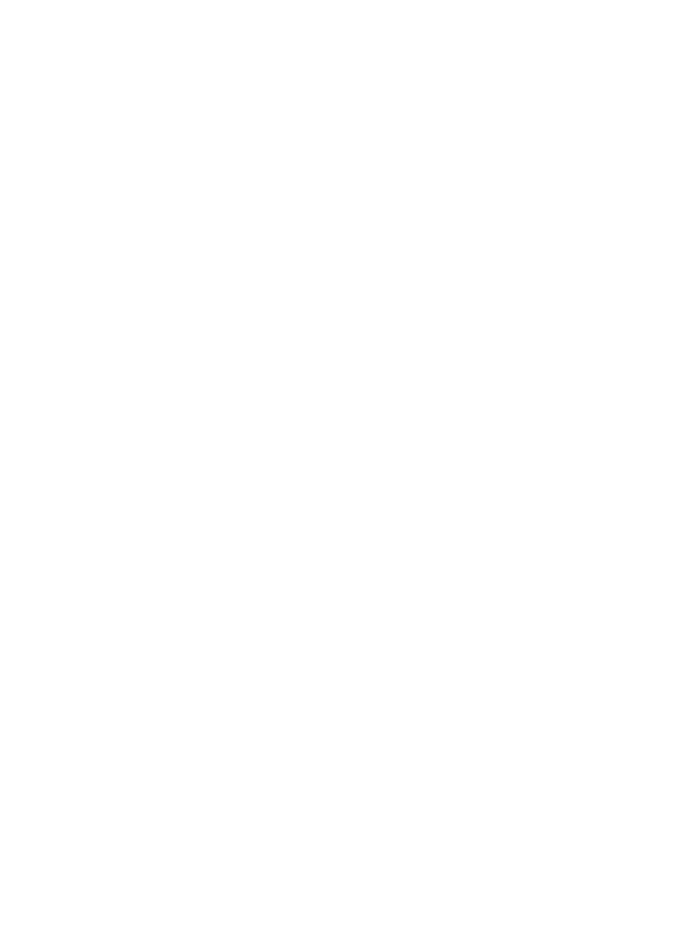
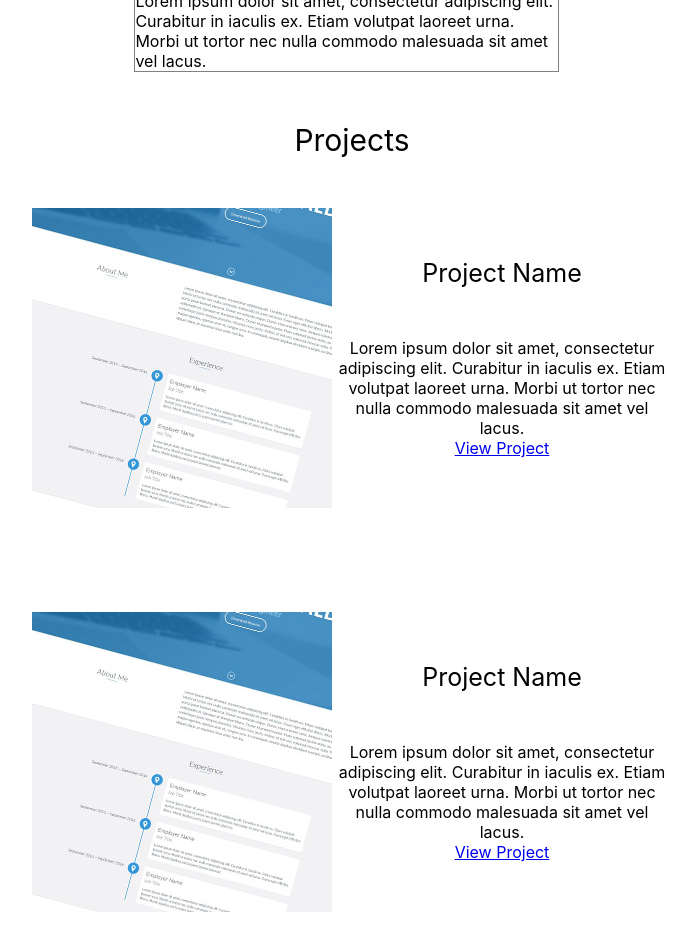
Before and after one commit to chiitoitsu/practice-react, a React (Create React App) app in the folder github_pages/: page / in a window 1280 px wide. Shown: the part 2600-3550 px from the top of the page, without its empty margins (288-983 px from the left). Before the commit the page ends 2650 px from the top, so only its background shows below. Built offline with nearby package versions, Linux system fonts and the light colour scheme.

Commit message:
Add Project

```diff
--- a/github_pages/src/App.js
+++ b/github_pages/src/App.js
@@ -5,6 +5,7 @@
 import About from './About.js';
 import Experience from './Experience.js';
 import Education from './Education.js';
+import Project from './Project.js';
 
 class App extends Component {
 
@@ -50,6 +51,20 @@
 				term: '2017.01.01. ~ 2018.01.01.',
 				text: 'Lorem ipsum dolor sit amet, consectetur adipiscing elit. Curabitur in iaculis ex. Etiam volutpat laoreet urna. Morbi ut tortor nec nulla commodo malesuada sit amet vel lacus.'
 			}
+		],
+		projects: [
+			{
+				img: './project.jpg',
+				name: 'Project Name',
+				text: 'Lorem ipsum dolor sit amet, consectetur adipiscing elit. Curabitur in iaculis ex. Etiam volutpat laoreet urna. Morbi ut tortor nec nulla commodo malesuada sit amet vel lacus.',
+				url: 'https://github.com/chiitoitsu'
+			},
+			{
+				img: './project.jpg',
+				name: 'Project Name',
+				text: 'Lorem ipsum dolor sit amet, consectetur adipiscing elit. Curabitur in iaculis ex. Etiam volutpat laoreet urna. Morbi ut tortor nec nulla commodo malesuada sit amet vel lacus.',
+				url: 'https://github.com/chiitoitsu'
+			}
 		]
 	}
 
@@ -74,14 +89,25 @@
 		return edus
 	}
 
+	_renderProject = () => {
+		const projects = this.state.projects.map((project, index) => {
+			return <Project img={project.img} name={project.name} text={project.text} url={project.url} key={index}/>
+		})
+		return projects
+	}
+
 	render() {
 		return (
 			<div className='App'>
 				<Menu menu={this._renderMenu()} />
 				<Main name='Lee SeungWon' job='Student' />
 				<About />
+				<div className='Exp_Title'>Experience</div>
 				{this._renderExperience()}
+				<div className='Edu_Title'>Education</div>
 				{this._renderEducation()}
+				<div className='Prj_Title'>Projects</div>
+				{this._renderProject()}
 			</div>
 		)
 	}
--- /dev/null
+++ b/github_pages/src/Project.css
@@ -0,0 +1,25 @@
+.Prj_Title {
+    font-size: 30px;
+    text-align: center;
+}
+
+.Project {
+    padding-left: 25%;
+    padding-right: 25%;
+    padding-top: 50px;
+    padding-bottom: 50px;
+    text-align: center;
+}
+
+.Prj_Img {
+    float: left;
+}
+
+.Prj_Name {
+    padding-top: 50px;
+    font-size: 25px;
+}
+
+.Prj_Text {
+    padding-top: 50px;
+}
--- /dev/null
+++ b/github_pages/src/Project.js
@@ -0,0 +1,28 @@
+import React from 'react';
+import PropTypes from 'prop-types';
+import './Project.css';
+
+function Project ({img, name, text, url}) {
+    return (
+        <div className='Project'>
+            <div className='Prj_Img'>
+                <img src={img} alt={name + '_img'}/>
+            </div>
+            <div className='Prj_Name'>{name}</div>
+            <div className='Prj_Text'>{text}</div>
+            <div className='Prj_Url'>
+                <a href={url}>View Project</a>
+            </div>
+            <div className='Clear'></div>
+        </div>
+    )
+}
+
+Project.propType = {
+    img: PropTypes.string.isRequired,
+    name: PropTypes.string.isRequired,
+    text: PropTypes.string.isRequired,
+    url: PropTypes.string.isRequired
+}
+
+export default Project;
```
Also changed, not shown: github_pages/public/project.jpg (added).
